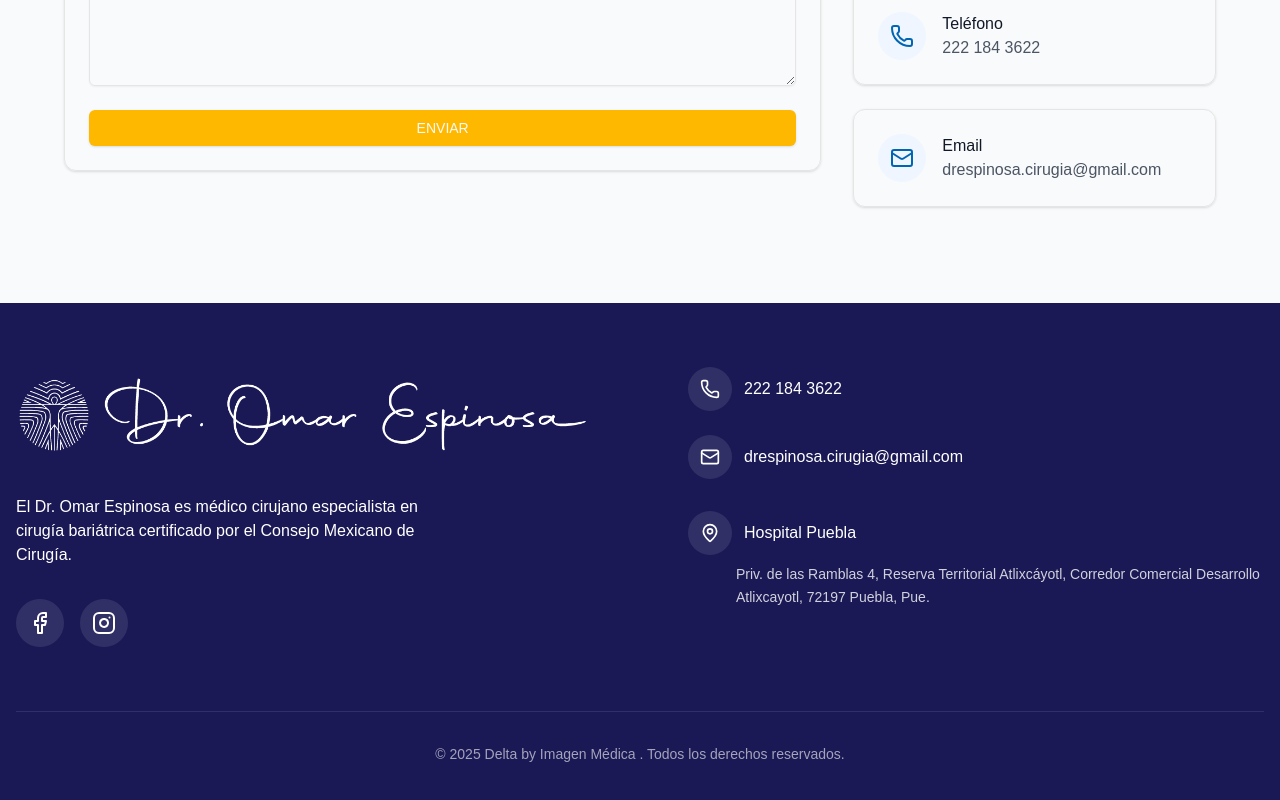
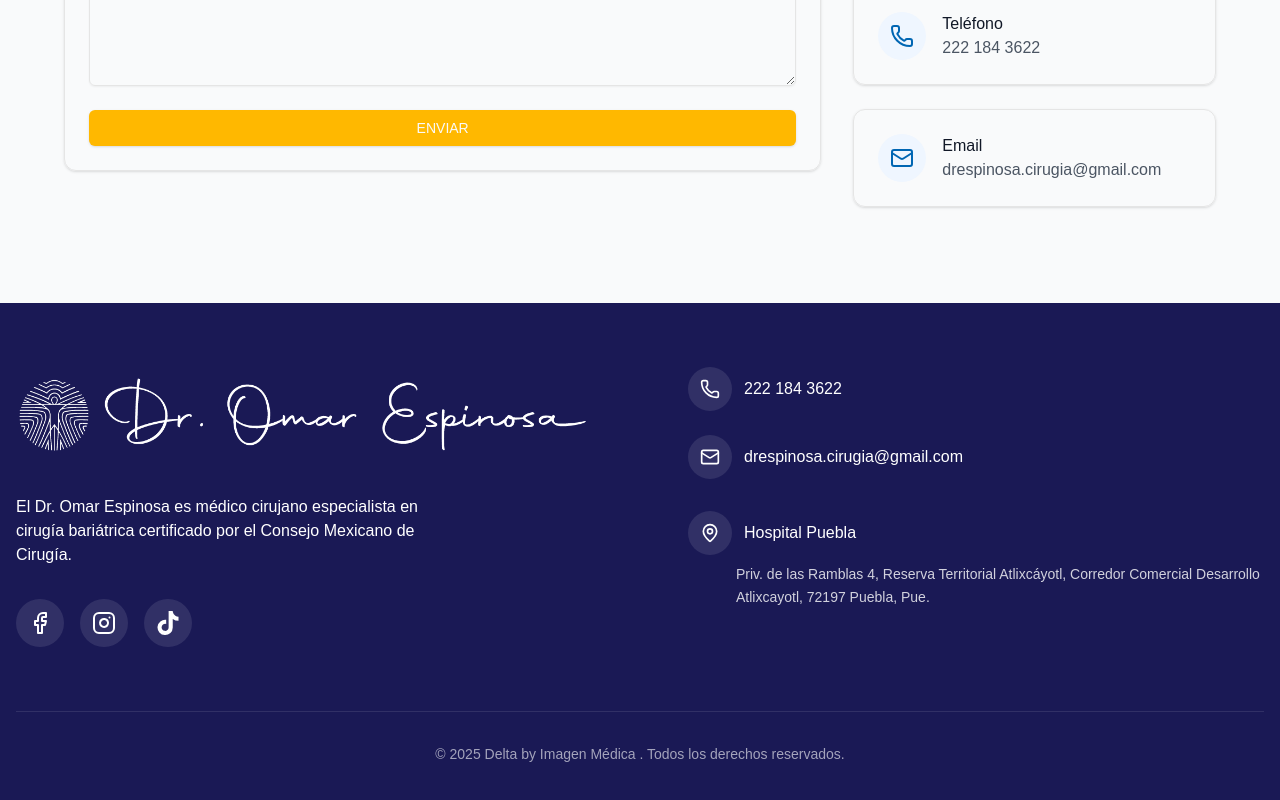
Before and after one commit to Irwingduran/ws-dr-omar-espinosa, a Next.js app: page / in a window 1280 px wide. Shown: the part 10143-10943 px from the top of the page. Built offline with nearby package versions, Linux system fonts and the light colour scheme.

Commit message:
update commit

```diff
--- a/components/enhanced.tsx
+++ b/components/enhanced.tsx
@@ -1,5 +1,6 @@
 import { Phone, Mail, MapPin, Facebook, Instagram } from "lucide-react"
 import logo from "../app/Logo.png"
+import { FaTiktok } from "react-icons/fa"
 
 export default function EnhancedFooter() {
   const locations = [
@@ -41,6 +42,14 @@ export default function EnhancedFooter() {
                 className="bg-white/10 hover:bg-white/20 transition-colors p-3 rounded-full"
               >
                 <Instagram className="w-6 h-6 text-white" />
+              </a>
+              <a
+                href="https://www.tiktok.com/@drespinosabariatra?_t=8naCuDgx1Bl&_r=1"
+                target="_blank"
+                rel="noopener noreferrer"
+                className="bg-white/10 hover:bg-white/20 transition-colors p-3 rounded-full"
+              >
+                <FaTiktok className="w-6 h-6 text-white" />
               </a>
             </div>
           </div>
```
